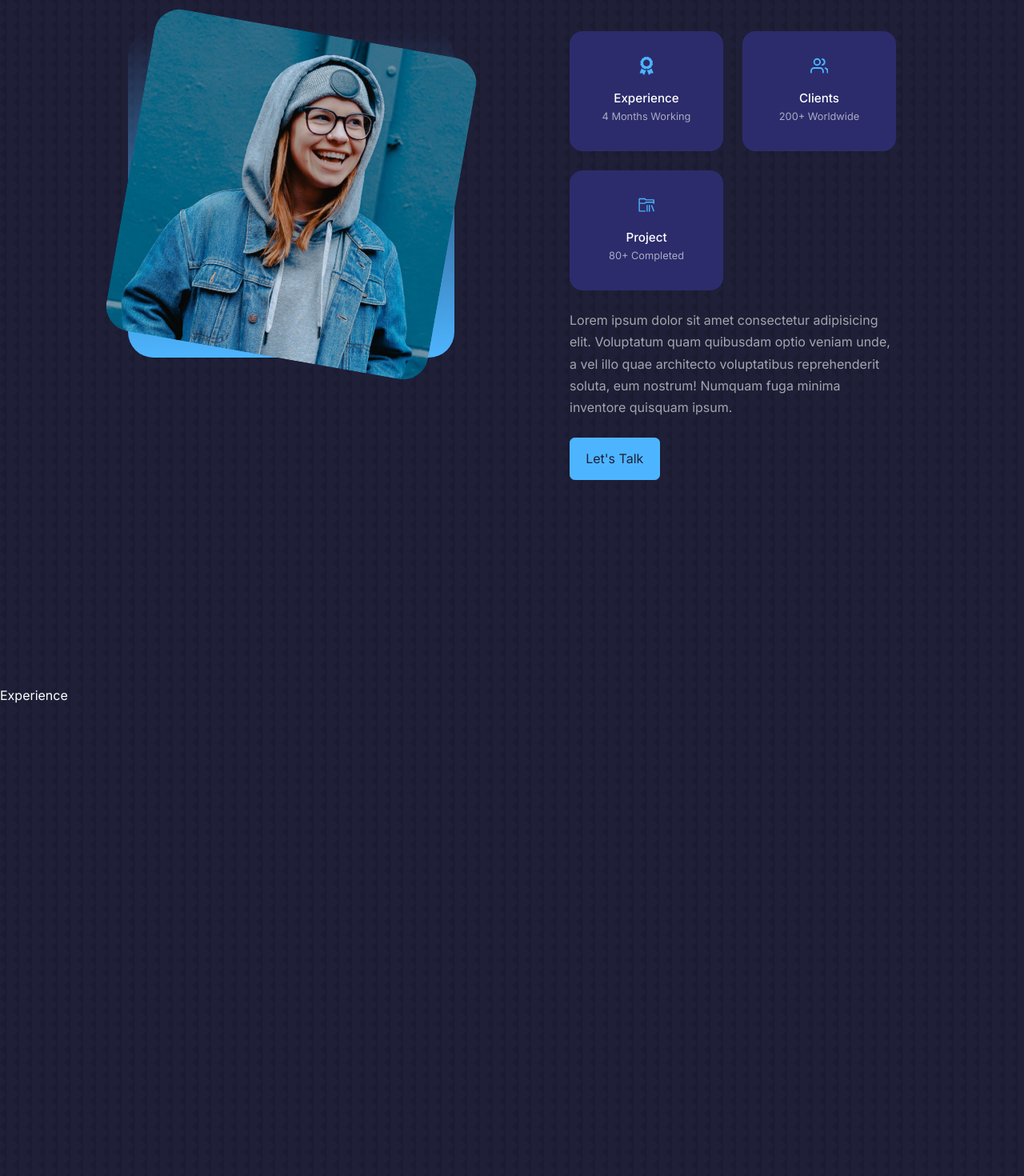
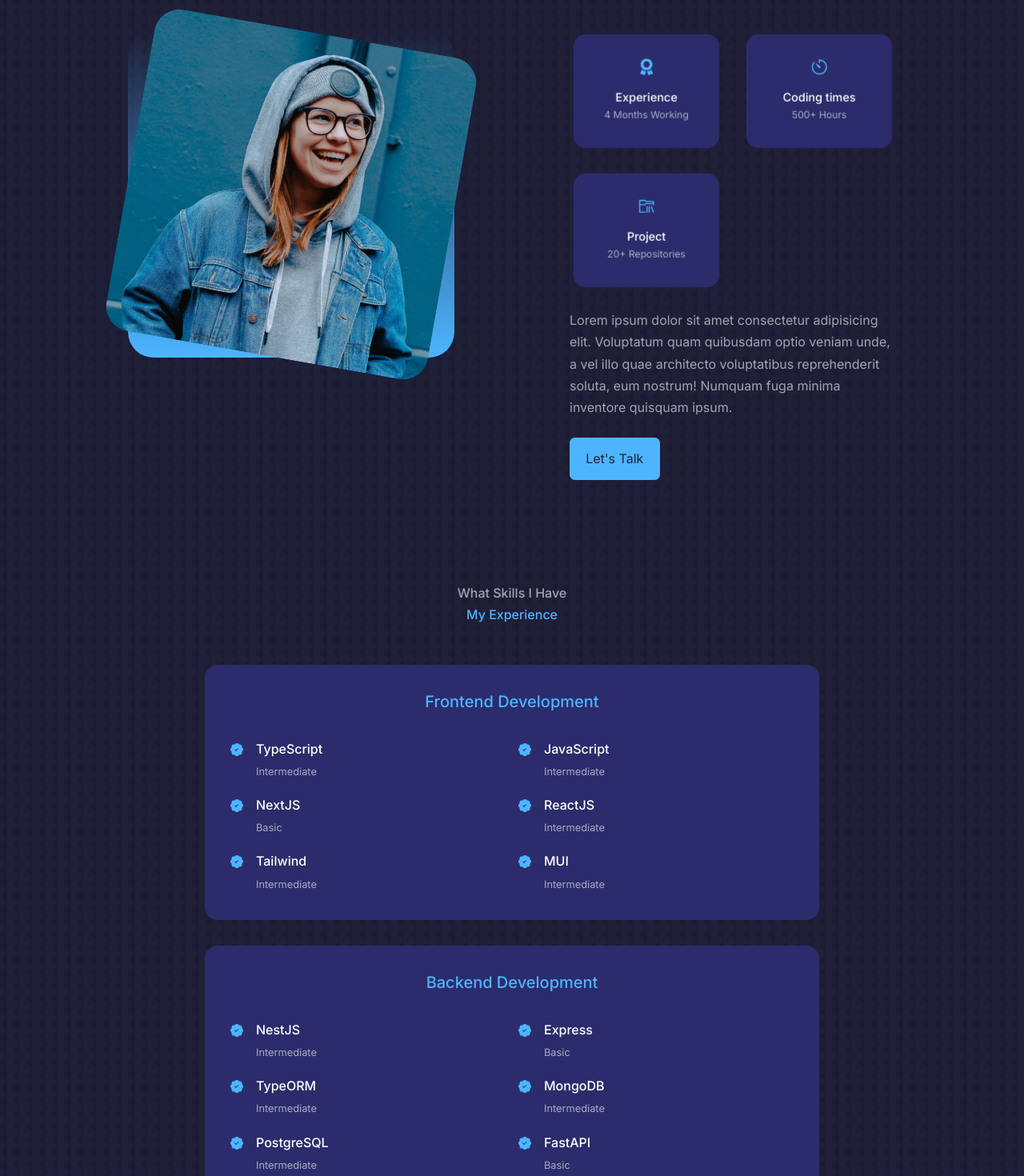
Before and after one commit to Notties/Next13-Portfolio, a Next.js app: page / in a window 1280 px wide. Shown: the part 1000-2470 px from the top of the page at 80% size. Built offline with nearby package versions, Linux system fonts and the light colour scheme.

Commit message:
update experience

```diff
--- a/app/components/about/About.tsx
+++ b/app/components/about/About.tsx
@@ -3,7 +3,7 @@
 import Image from "next/image";
 
 import { FaAward } from "react-icons/fa";
-import { FiUsers } from "react-icons/fi";
+import { RxTimer } from "react-icons/rx";
 import { VscFolderLibrary } from "react-icons/vsc";
 
 const About = () => {
@@ -60,14 +60,16 @@ const About = () => {
               max-[1169px]:grid-cols-2
               max-[600px]:grid-cols-2
               max-[600px]:gap-[1rem]
+              max-[600px]:mx-3
+              max-[600px]:my-[-5px]
 
               "
             >
               {/* about__card */}
               <article
-                className="bg-bg-variant border-1 border-solid rounded-[1rem] p-[2rem] text-center
+                className="bg-bg-variant border-1 scale-95 transform-gpu border-solid rounded-[1rem] p-[2rem] text-center
                 hover:bg-opacity-10 backdrop-blur-sm hover:bg-gradient-to-b from-primary-variant transition
-                duration-700 hover:scale-95 hover:cursor-default
+                duration-700 hover:scale-100 hover:cursor-default
                 "
               >
                 {/* about__icon */}
@@ -82,15 +84,15 @@ const About = () => {
                 <h5 className="text-[0.95rem]">Experience</h5>
                 <p
                   className="max-[600px]:mt-1
-              max-[600px]:mt-0 text-[0.8rem] text-light max-[1024px]:my-1"
+              max-[600px]:mb-0 text-[0.8rem] text-light max-[1024px]:my-1"
                 >
                   4 Months Working
                 </p>
               </article>
               <article
-                className="bg-bg-variant border-1 border-solid rounded-[1rem] p-[2rem] text-center
+                className="bg-bg-variant border-1 scale-95 transform-gpu border-solid rounded-[1rem] p-[2rem] text-center
                 hover:bg-opacity-10 backdrop-blur-sm hover:bg-gradient-to-b from-primary-variant transition
-                duration-700 hover:scale-95 hover:cursor-default
+                duration-700 hover:scale-100 hover:cursor-default
               "
               >
                 <div
@@ -99,20 +101,20 @@ const About = () => {
                     justifyContent: "center",
                   }}
                 >
-                  <FiUsers className="text-primary text-[1.4rem] mb-[1rem]" />
+                  <RxTimer className="text-primary text-[1.4rem] mb-[1rem]" />
                 </div>
-                <h5 className="text-[0.95rem]">Clients</h5>
+                <h5 className="text-[0.95rem]">Coding times</h5>
                 <p
                   className="max-[600px]:mt-1
-              max-[600px]:mt-0 text-[0.8rem] text-light max-[1024px]:my-1"
+              max-[600px]:mb-0 text-[0.8rem] text-light max-[1024px]:my-1"
                 >
-                  200+ Worldwide
+                  500+ Hours
                 </p>
               </article>
               <article
-                className="bg-bg-variant border-1 border-solid rounded-[1rem] p-[2rem] text-center
+                className="bg-bg-variant border-1 scale-95 transform-gpu border-solid rounded-[1rem] p-[2rem] text-center
                 hover:bg-opacity-10 backdrop-blur-sm hover:bg-gradient-to-b from-primary-variant transition
-                duration-700 hover:scale-95 hover:cursor-default
+                duration-700 hover:scale-100 hover:cursor-default
               "
               >
                 <div
@@ -126,14 +128,16 @@ const About = () => {
                 <h5 className="text-[0.95rem]">Project</h5>
                 <p
                   className="max-[600px]:mt-1
-              max-[600px]:mt-0 text-[0.8rem] text-light max-[1024px]:my-1"
+              max-[600px]:mb-0 text-[0.8rem] text-light max-[1024px]:my-1"
                 >
-                  80+ Completed
+                  20+ Repositories
                 </p>
               </article>
             </div>
 
-            <p className="my-6 text-light max-[600px]:mb-3 max-[600px]:mt-4">
+            <p className="my-6 text-light max-[600px]:mb-2
+              max-[600px]:mt-4 max-[600px]:text-[0.9rem]
+            ">
               Lorem ipsum dolor sit amet consectetur adipisicing elit.
               Voluptatum quam quibusdam optio veniam unde, a vel illo quae
               architecto voluptatibus reprehenderit soluta, eum nostrum! Numquam
--- a/app/components/experience/Experience.tsx
+++ b/app/components/experience/Experience.tsx
@@ -1,9 +1,173 @@
 "use client";
+
+import { BsPatchCheckFill } from "react-icons/bs";
 
 const Experience = () => {
   return (
-    <section id='experience'>Experience</section>
-  )
-}
+    <section id="experience">
+      <h5>What Skills I Have</h5>
+      <h2>My Experience</h2>
 
-export default Experience
+      {/* experience__container */}
+      <div className="container grid grid-cols-2 gap-[2rem]
+        max-[1280px]:grid-cols-1
+        max-[600px]:gap-[1rem]
+      ">
+        {/* experience__frontend */}
+        <div
+          className="bg-bg-variant border-1 transform-gpu border-solid
+                rounded-[1rem] py-[2.4rem] px-[5rem]
+                hover:bg-opacity-10 backdrop-blur-sm hover:bg-gradient-to-br
+                from-primary-variant transition
+                duration-700 hover:cursor-default
+                max-[1280px]:w-[80%]
+                max-[1280px]:p-[2rem]
+                max-[1280px]:mx-auto
+
+                "
+        >
+          <h3 className="text-center mb-[2rem] text-primary text-xl">
+            Frontend Development
+          </h3>
+          <div className="grid grid-cols-2 gap-y-[2rem]
+            max-[1280px]:gap-[1rem]
+          ">
+            <article className="flex gap-[1rem]
+              max-[420px]:text-[13px]
+            ">
+              <BsPatchCheckFill className="mt-[6px] text-primary"/>
+              <div>
+                <h4>TypeScript</h4>
+                <small className="text-light">Intermediate</small>
+              </div>
+            </article>
+            <article className="flex gap-[1rem]
+              max-[420px]:text-[13px]
+            ">
+              <BsPatchCheckFill className="mt-[6px] text-primary"/>
+              <div>
+                <h4>JavaScript</h4>
+                <small className="text-light">Intermediate</small>
+              </div>
+            </article>
+            <article className="flex gap-[1rem]
+              max-[420px]:text-[13px]
+            ">
+              <BsPatchCheckFill className="mt-[6px] text-primary"/>
+              <div>
+                <h4>NextJS</h4>
+                <small className="text-light">Basic</small>
+              </div>
+            </article>
+            <article className="flex gap-[1rem]
+              max-[420px]:text-[13px]
+            ">
+              <BsPatchCheckFill className="mt-[6px] text-primary"/>
+              <div>
+                <h4>ReactJS</h4>
+                <small className="text-light">Intermediate</small>
+              </div>
+            </article>
+            <article className="flex gap-[1rem]
+              max-[420px]:text-[13px]
+            ">
+              <BsPatchCheckFill className="mt-[6px] text-primary"/>
+              <div>
+                <h4>Tailwind</h4>
+                <small className="text-light">Intermediate</small>
+              </div>
+            </article>
+            <article className="flex gap-[1rem]
+              max-[420px]:text-[13px]
+            ">
+              <BsPatchCheckFill className="mt-[6px] text-primary"/>
+              <div>
+                <h4>MUI</h4>
+                <small className="text-light">Intermediate</small>
+              </div>
+            </article>
+          </div>
+        </div>
+        {/* End of frontend */}
+        <div
+          className="bg-bg-variant border-1 transform-gpu border-solid
+                rounded-[1rem] py-[2.4rem] px-[5rem]
+                hover:bg-opacity-10 backdrop-blur-sm hover:bg-gradient-to-br
+                from-primary-variant transition
+                duration-700 hover:cursor-default
+                max-[1280px]:w-[80%]
+                max-[1280px]:p-[2rem]
+                max-[1280px]:mt-0
+                max-[1280px]:mx-auto
+          "
+        >
+          <h3 className="text-center mb-[2rem] text-primary text-xl">
+            Backend Development
+          </h3>
+          <div className="grid grid-cols-2 gap-y-[2rem]
+            max-[1280px]:gap-[1rem]
+          ">
+            <article className="flex gap-[1rem]
+              max-[420px]:text-[13px]
+            ">
+              <BsPatchCheckFill className="mt-[6px] text-primary"/>
+              <div>
+                <h4>NestJS</h4>
+                <small className="text-light">Intermediate</small>
+              </div>
+            </article>
+            <article className="flex gap-[1rem]
+              max-[420px]:text-[13px]
+            ">
+              <BsPatchCheckFill className="mt-[6px] text-primary"/>
+              <div>
+                <h4>Express</h4>
+                <small className="text-light">Basic</small>
+              </div>
+            </article>
+            <article className="flex gap-[1rem]
+              max-[420px]:text-[13px]
+            ">
+              <BsPatchCheckFill className="mt-[6px] text-primary"/>
+              <div>
+                <h4>TypeORM</h4>
+                <small className="text-light">Intermediate</small>
+              </div>
+            </article>
+            <article className="flex gap-[1rem]
+              max-[420px]:text-[13px]
+            ">
+              <BsPatchCheckFill className="mt-[6px] text-primary"/>
+              <div>
+                <h4>MongoDB</h4>
+                <small className="text-light">Intermediate</small>
+              </div>
+            </article>
+            <article className="flex gap-[1rem]
+              max-[420px]:text-[13px]
+            ">
+              <BsPatchCheckFill className="mt-[6px] text-primary"/>
+              <div>
+                <h4 className="flex gap-[1rem]
+                  max-[420px]:text-[13px]
+                ">PostgreSQL</h4>
+                <small className="text-light">Intermediate</small>
+              </div>
+            </article>
+            <article className="flex gap-[1rem]
+              max-[420px]:text-[13px]
+            ">
+              <BsPatchCheckFill className="mt-[6px] text-primary"/>
+              <div>
+                <h4>FastAPI</h4>
+                <small className="text-light">Basic</small>
+              </div>
+            </article>
+          </div>
+        </div>
+      </div>
+    </section>
+  );
+};
+
+export default Experience;
--- a/app/components/header/Header.tsx
+++ b/app/components/header/Header.tsx
@@ -38,7 +38,7 @@ const Header = () => {
           />
         </div>
         <a
-          href="#contact"
+          href="#about"
           className="absolute right-[-2.3rem] bottom-[5rem] rotate-90 font-normal text-[0.9rem] max-[600px]:hidden"
         >
           Scroll Down
--- a/app/globals.css
+++ b/app/globals.css
@@ -59,7 +59,6 @@ h1 {
 
 section {
     margin-top: 8rem;
-    height: 100vh;
 }
 
 section > h2, section > h5 {
```
